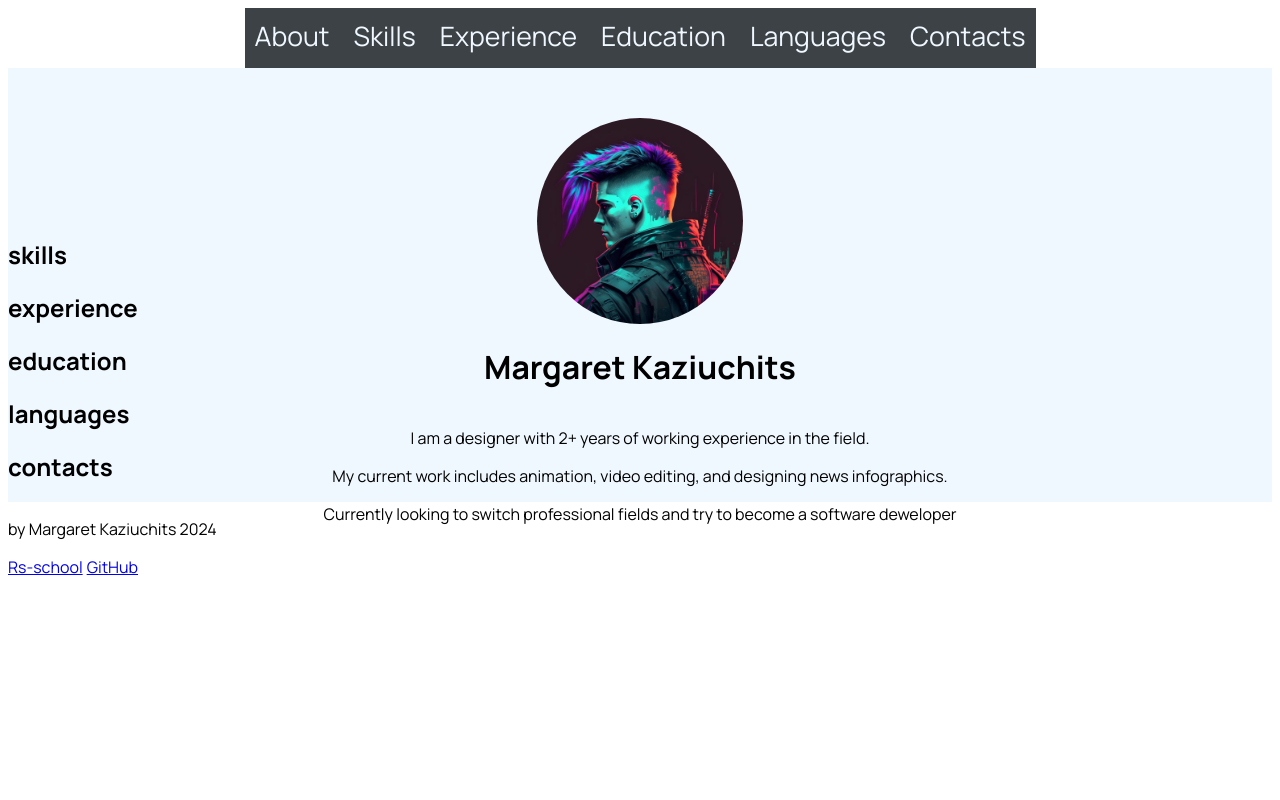
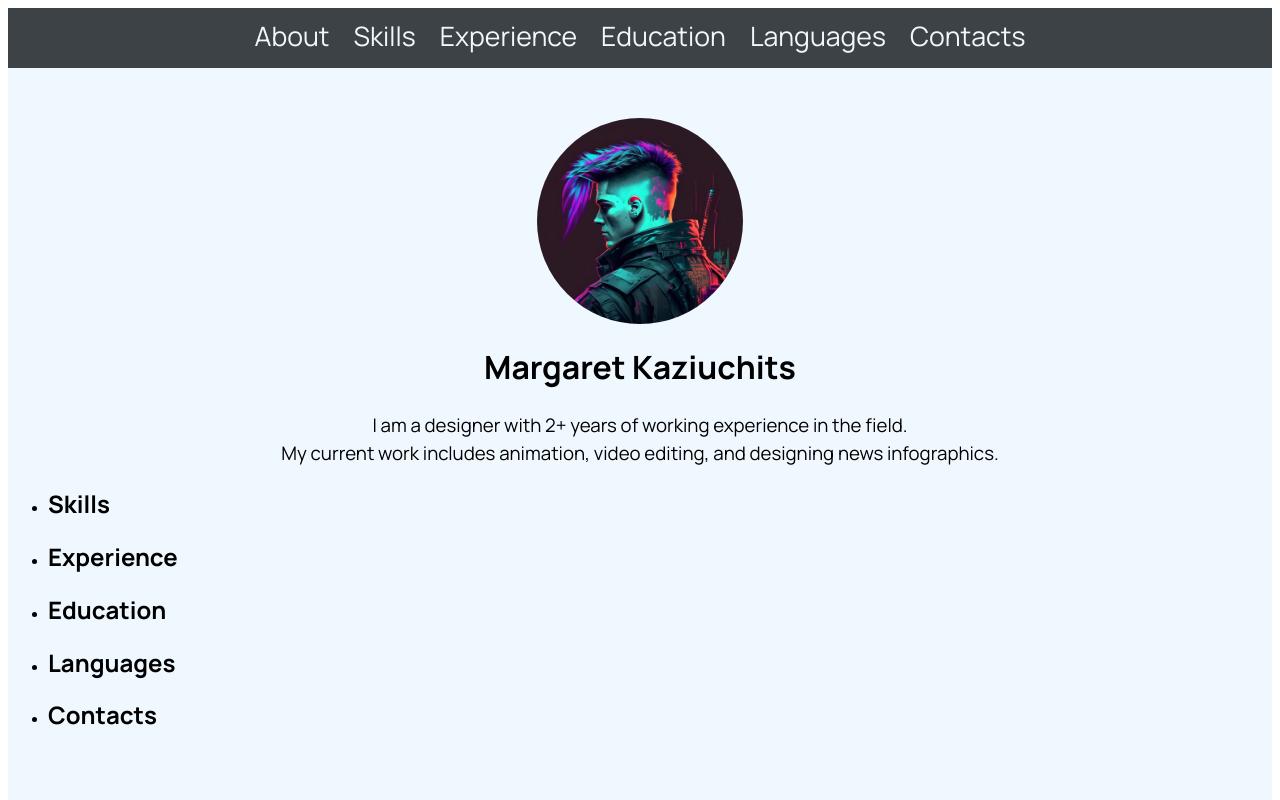
Before and after one commit to greta2224/rsschool-cv, a plain HTML site: page index.html in a window 1280 px wide. Shown: the top 800 px of the page. Drawn offline with Linux system fonts and the light colour scheme.

Commit message:
fix: problem with overlapping blocks

```diff
--- a/index.html
+++ b/index.html
@@ -24,15 +24,18 @@
         <div class="bio">
             <img class="avatar" src="profile_picture.jpg" alt="My photo">
             <h1 class="name">Margaret Kaziuchits</h1>
-            <p>I am a designer with 2+ years of working experience in the field.</p>
-            <p>My current work includes animation, video editing, and designing news infographics.</p>
-            <p>Currently looking to switch professional fields and try to become a software deweloper</p>
+            <p class="bio-text">I am a designer with 2+ years of working experience in the field.<br>
+            My current work includes animation, video editing, and designing news infographics.</p>
         </div>
-        <h2>skills</h2>
-        <h2>experience</h2>
-        <h2>education</h2>
-        <h2>languages</h2>
-        <h2>contacts</h2>
+        <div class="info">
+             <ul>
+                <li><h2>Skills</h2></li>
+                <li><h2>Experience</h2></li>
+                <li><h2>Education</h2></li>
+                <li><h2>Languages</h2></li>
+                <li><h2>Contacts</h2></li>
+            </ul>
+        </div>
     </main>
     <footer>
         <p>by Margaret Kaziuchits 2024 </p>
--- a/style.css
+++ b/style.css
@@ -5,7 +5,6 @@ body {
 }
 header{
     height: 60px;
-    margin: auto;
     background-color: rgb(61, 66, 71);
 }
 main{
@@ -13,6 +12,9 @@ main{
 }
 a, h1, h2, p{
     font-family: "Manrope", sans-serif;
+}
+.navigation{
+    text-align: center;
 }
 .navlink {
     display: inline-block;
@@ -22,9 +24,13 @@ a, h1, h2, p{
     padding: 10px;
 }
 .bio{
-    height: 100px;
     text-align: center;
     padding-top: 50px;
+}
+.bio-text{
+    margin-top: 0;
+    font-size: 14pt;
+    line-height: 150%;
 }
 .avatar{
     border-radius: 50%;
@@ -36,3 +42,6 @@ a, h1, h2, p{
 .name{
     display: inline-block;
 }
+.info{
+    height: 1000px;
+}
```
